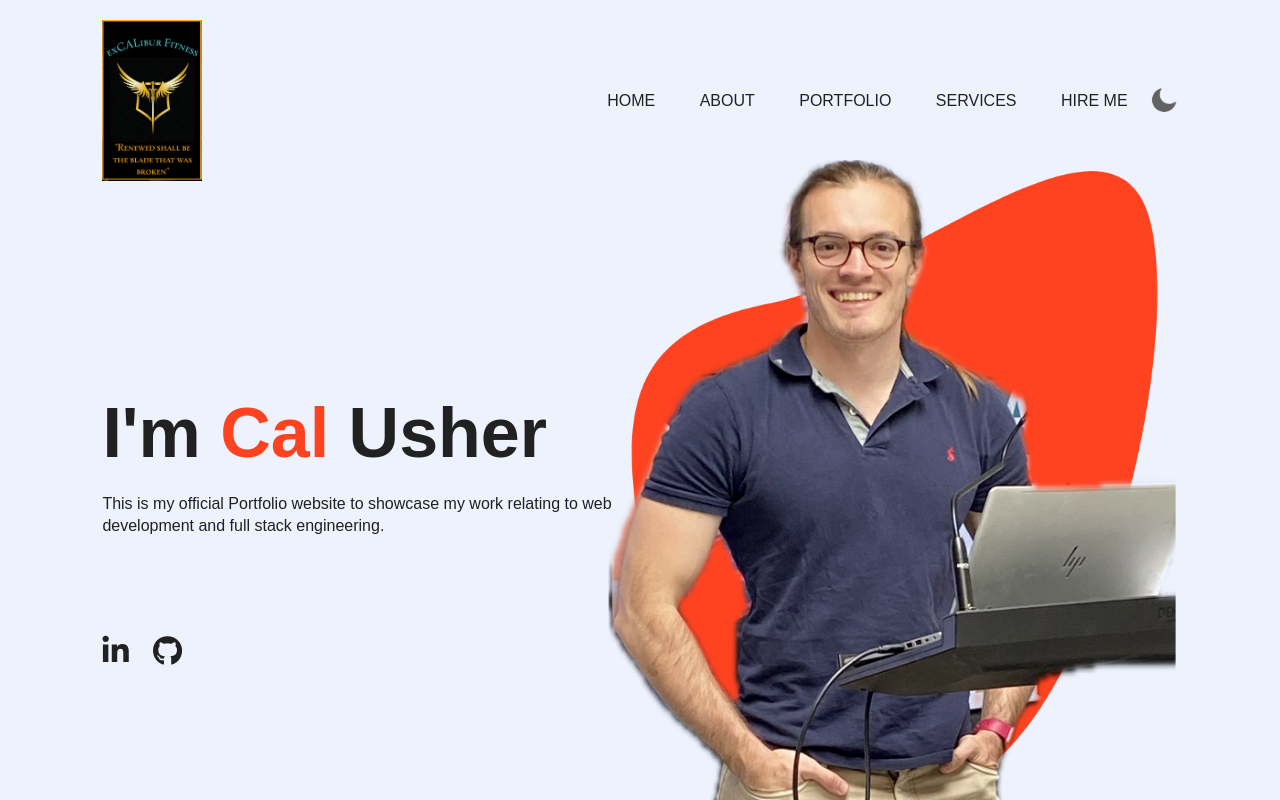
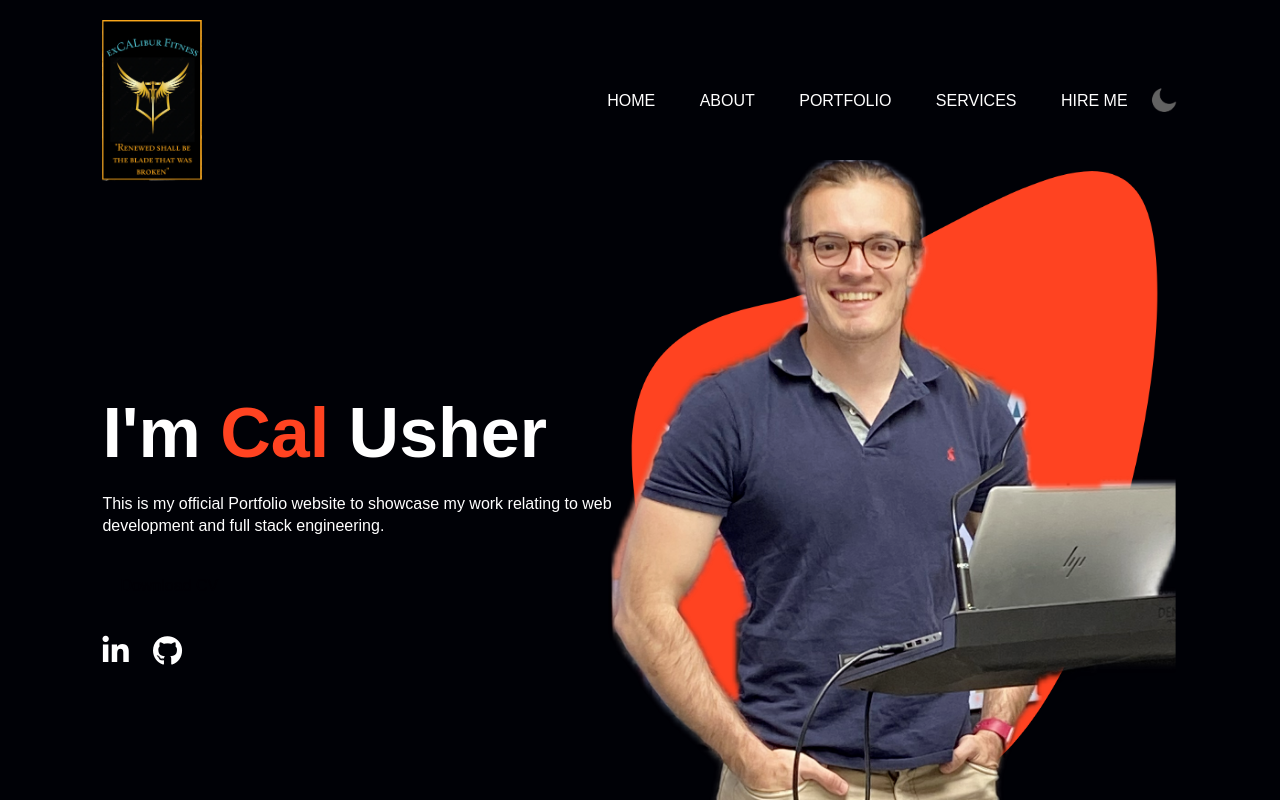
Before and after one commit to KiritoCalgeta/personalwebsite, a plain HTML site: page index.html in a window 1280 px wide. Both pictures are taken after a click on the picture 1162 px from the left and 100 px from the top of the page. Drawn offline with Linux system fonts and the light colour scheme.

Commit message:
added the toggle function for the dark theme

```diff
--- a/index.html
+++ b/index.html
@@ -36,5 +36,13 @@
     </div>
 </div>
 
+<script>
+    var icon = document.getElementById("icon");
+    icon.onclick = function(){
+        document.body.classList.toggle("dark-theme");
+}
+
+</script>
+
 </body>
 </html>
```
